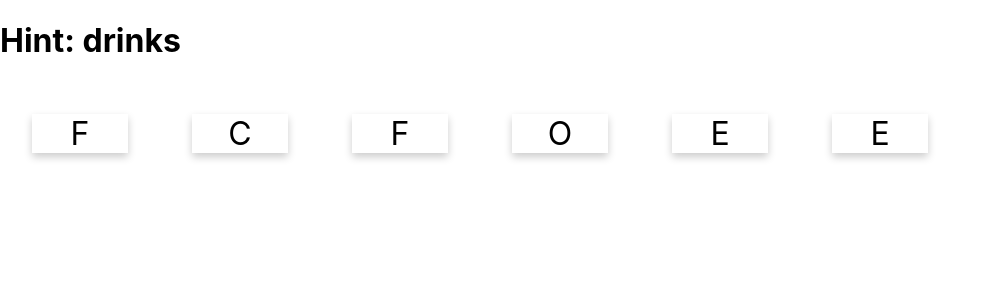
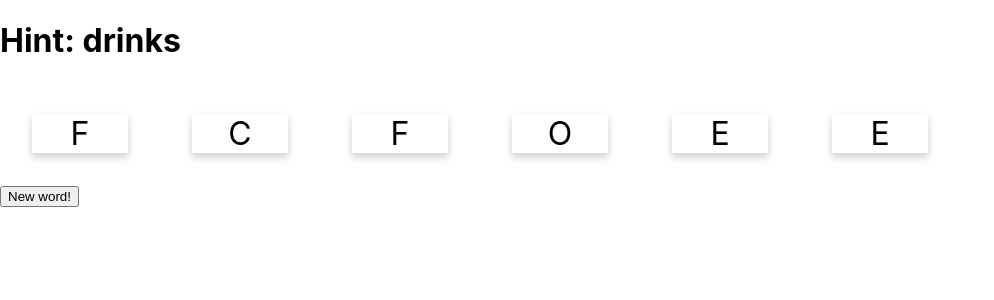
Before and after one commit to s-noojeenseng/3sa03, a React (Create React App) app: page / in a window 1280 px wide. Shown: the top 300 px of the page, without its empty margins (0-994 px from the left). Built offline with nearby package versions, Linux system fonts and the light colour scheme.

Commit message:
new word button

```diff
--- a/src/App.js
+++ b/src/App.js
@@ -25,6 +25,7 @@ function App() {
       {
         <WordCard value={word} />
       }
+      <button onClick={() => window.location.reload()}>New word!</button>
     </div>
   );
 }
```
